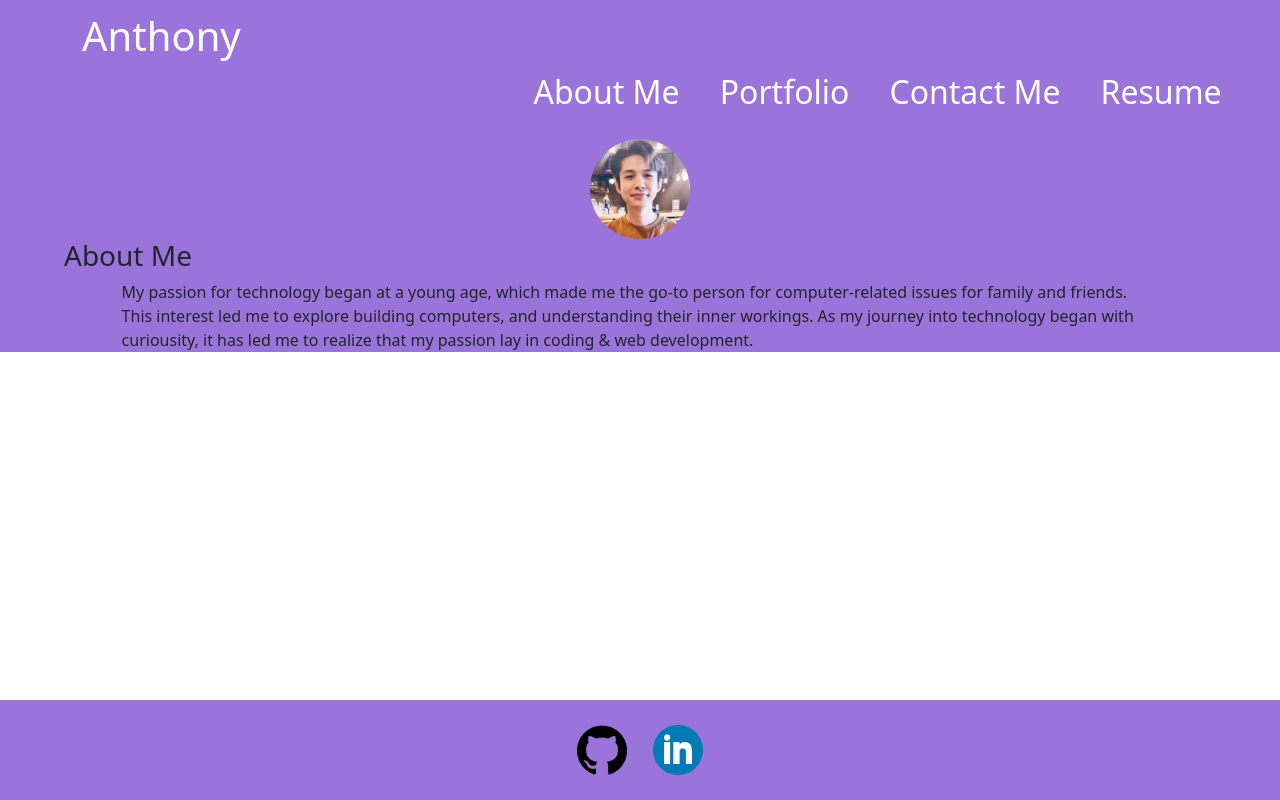
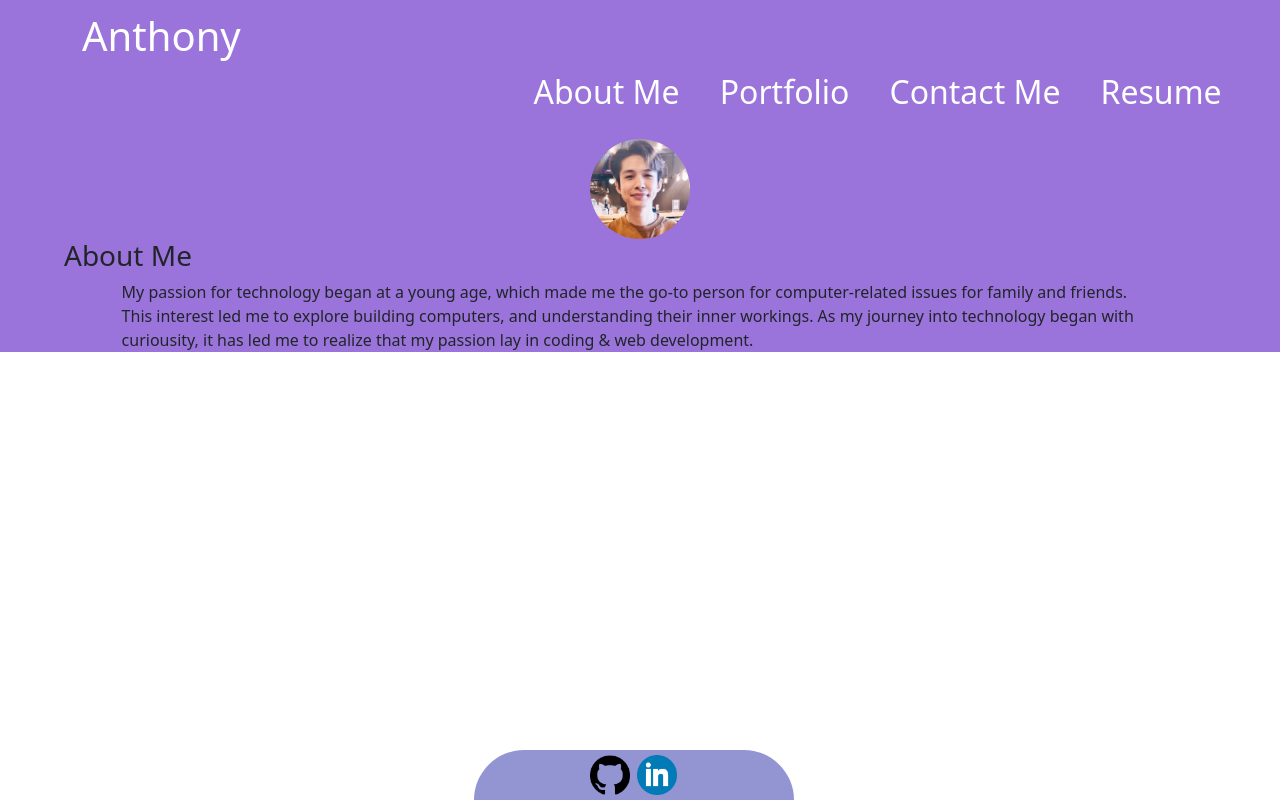
Before and after one commit to Blackswan1010/myreact-portfolio, a React (Vite) app: page /about in a window 1280 px wide. Built offline with nearby package versions, Linux system fonts and the light colour scheme.

Commit message:
changed background color, added borderRadius and margin, resized image

```diff
--- a/src/components/Footer.jsx
+++ b/src/components/Footer.jsx
@@ -1,3 +1,4 @@
+import './Footer.css';
 
 const styles = {
     container: {
@@ -6,16 +7,18 @@ const styles = {
         alignItems: 'center',
         flexWrap: 'wrap',
         justifyContent: 'center',
-        background: '#9a74db',
+        background: '#9395D3',
         gap: '2%',
         position: 'fixed',
         bottom: 0,
-        width: '100%',
-        height: '100px',
+        width: '25%',
+        height: '50px',
+        borderRadius: '4rem 4rem 0 0',
+        margin: '0 0 0 37%',
     },
     image: {
-        width: '50px',
-        height: '50px',
+        width: '40px',
+        height: '40px',
     },
 }
 
```
